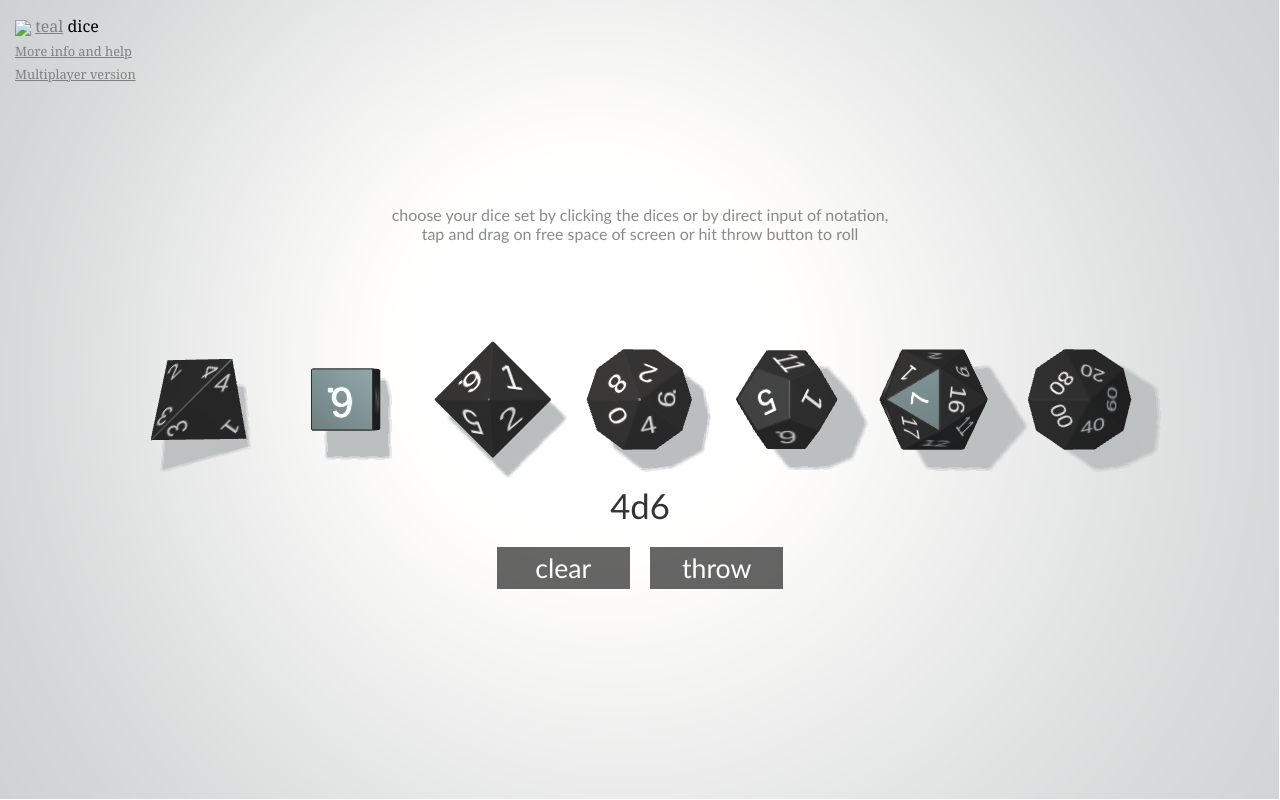
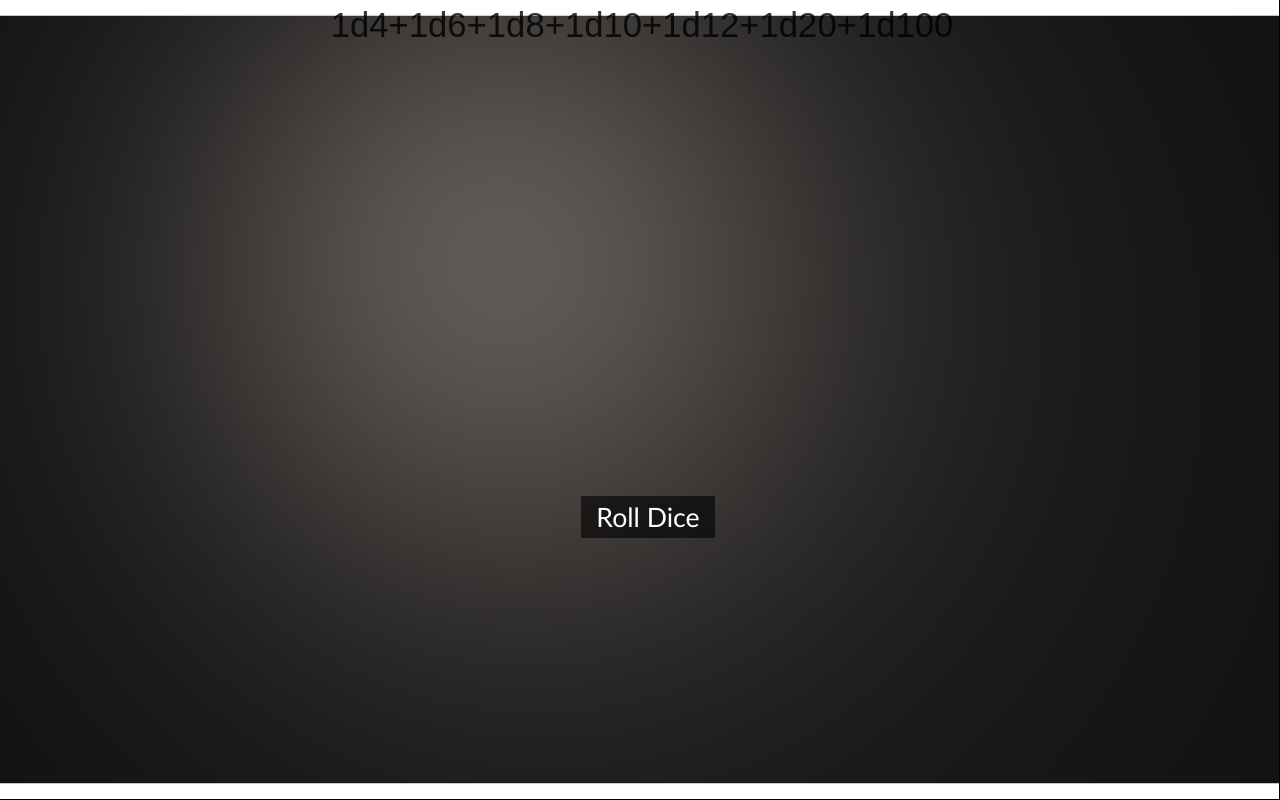
Before and after one commit to sarahRosannaBusch/dice, a plain HTML site: page dice/index.html in a window 1280 px wide. Drawn offline with Linux system fonts and the light colour scheme.

Commit message:
simplifying ui

```diff
--- a/dice/dice.css
+++ b/dice/dice.css
@@ -1,3 +1,13 @@
+#diceRoller {
+    width: 100vw;
+    height: 100vh;
+    background: black;
+    margin: 0;
+    overflow: hidden;
+}
+
+/* ****************************** */
+
 .center_field {
     position: absolute;
     text-align: center;
@@ -16,6 +26,14 @@
     background-color: rgba(0, 0, 0, 0);
 }
 
+.top_field {
+    position: absolute;
+    text-align: center;
+    top: 5px;
+    width: 100%;
+    padding: 0px;
+}
+
 .bottom_field {
     position: absolute;
     text-align: center;
@@ -28,7 +46,7 @@
     font-size: 32pt;
     word-spacing: 0.5em;
     padding: 5px 15px;
-    color: rgba(21, 26, 26, 0.6);
+    color: rgba(50, 53, 53, 0.6);
     top: 45%;
 }
 
@@ -46,6 +64,7 @@
     color: rgba(0, 0, 0, 0.8);
     background-color: rgba(255, 255, 255, 0);
     top: 60%;
+    width: 100%;
 }
 
 #sethelp {
--- a/dice/dice.js
+++ b/dice/dice.js
@@ -277,10 +277,10 @@
     };
     this.label_color = '#aaaaaa';
     this.dice_color = '#202020';
-    this.ambient_light_color = 0xf0f5fb;
+    this.ambient_light_color = 0xf0f0f0;
     this.spot_light_color = 0xefdfd5;
     this.selector_back_colors = { color: 0x404040, shininess: 0, emissive: 0x858787 };
-    this.desk_color = 0xdfdfdf;
+    this.desk_color = '#101010';
     this.use_shadows = true;
 
     this.known_types = ['d4', 'd6', 'd8', 'd10', 'd12', 'd20', 'd100'];
--- a/dice/index.html
+++ b/dice/index.html
@@ -12,49 +12,27 @@
 
 </head>
 
-<body style="margin: 0">
-    <div id="control_panel" class="control_panel">
-        <h6><img src="../favicon.ico" style="vertical-align: middle"></img> <a href="..">teal</a> dice</h6>
-        <p id="loading_text">Loading libraries, please wait a bit...</p>
-        <p id="info_text"><a href="http://www.teall.info/2014/01/online-3d-dice-roller.html">More info and help</a></p>
-        <p id="info_text"><a href="/mdice">Multiplayer version</a></p>
-    </div>
-    <div id="info_div" style="display: none">
-        <div class="center_field">
+<body onload="dice_initialize()">
+    <main id="diceRoller">
+        <div class="top_field">
+            <input type="text" id="set" value="1d4+1d6+1d8+1d10+1d12+1d20+1d100"></input>
+        </div>
+        <div id="selector_div" style="display: none">
+            <div class="center_field">
+                <button style="margin-left: 0.6em" id="throw">Roll Dice</button>
+            </div>
+        </div>
+        <div class="bottom_field">
             <span id="label"></span>
         </div>
-        <div class="center_field">
-            <div class="bottom_field">
-                <span id="labelhelp">click to continue or tap and drag again</span>
-            </div>
-        </div>
-    </div>
-    <div id="selector_div" style="display: none">
-        <div class="center_field">
-            <div id="sethelp">
-                choose your dice set by clicking the dices or by direct input of notation,<br/>
-                tap and drag on free space of screen or hit throw button to roll
-            </div>
-        </div>
-        <div class="center_field">
-            <input type="text" id="set" value="4d6"></input><br/>
-            <button id="clear">clear</button>
-            <button style="margin-left: 0.6em" id="throw">throw</button>
-        </div>
-    </div>
-    <div id="canvas"></div>
+        <div id="canvas"></div>
+    </main>
 
     <script src="../libs/three.min.js"></script>
     <script src="../libs/cannon.min.js"></script>
-    <!--script type="text/javascript" src="https://drive.google.com/uc?id=0ByGeV2TiysmOelhLSnlUQ3ZMc2M"></script>
-    <script type="text/javascript" src="https://drive.google.com/uc?id=0ByGeV2TiysmOczhfWW90OEV0dmM"></script-->
-
 
     <script type="text/javascript" src="../teal.js"></script>
     <script type="text/javascript" src="dice.js"></script>
     <script type="text/javascript" src="main.js"></script>
-    <script type="text/javascript" defer="defer">
-        dice_initialize(document.body);
-    </script>
 </body>
 </html>
--- a/dice/main.js
+++ b/dice/main.js
@@ -1,38 +1,26 @@
 "use strict";
 
-function dice_initialize(container) {
-    $t.remove($t.id('loading_text'));
-
+function dice_initialize() {
+    let container = $t.id('diceRoller');
     var canvas = $t.id('canvas');
-    canvas.style.width = window.innerWidth - 1 + 'px';
-    canvas.style.height = window.innerHeight - 1 + 'px';
+    canvas.style.width = container.offsetWidth - 1 + 'px';
+    canvas.style.height = container.offsetHeight - 1 + 'px';
     var label = $t.id('label');
-    var set = $t.id('set');
+    var set = $t.id('set'); //input field
     var selector_div = $t.id('selector_div');
-    var info_div = $t.id('info_div');
-    on_set_change();
 
     $t.dice.use_true_random = false;
 
-    function on_set_change(ev) { set.style.width = set.value.length + 3 + 'ex'; }
-    $t.bind(set, 'keyup', on_set_change);
+    //function on_set_change(ev) { set.style.width = set.value.length + 3 + 'ex'; }
+    $t.bind(set, 'keyup', function(ev) { ev.stopPropagation(); });
     $t.bind(set, 'mousedown', function(ev) { ev.stopPropagation(); });
     $t.bind(set, 'mouseup', function(ev) { ev.stopPropagation(); });
     $t.bind(set, 'focus', function(ev) { $t.set(container, { class: '' }); });
     $t.bind(set, 'blur', function(ev) { $t.set(container, { class: 'noselect' }); });
-
-    $t.bind($t.id('clear'), ['mouseup', 'touchend'], function(ev) {
-        ev.stopPropagation();
-        set.value = '0';
-        on_set_change();
-    });
-
     var params = $t.get_url_params();
 
     if (params.chromakey) {
-        $t.dice.desk_color = 0x00ff00;
-        info_div.style.display = 'none';
-        $t.id('control_panel').style.display = 'none';
+        $t.dice.desk_color = "rgba(0,0,0,0)";
     }
     if (params.shadows == 0) {
         $t.dice.use_shadows = false;
@@ -46,28 +34,51 @@ function dice_initialize(container) {
     box.animate_selector = false;
 
     $t.bind(window, 'resize', function() {
-        canvas.style.width = window.innerWidth - 1 + 'px';
-        canvas.style.height = window.innerHeight - 1 + 'px';
+        canvas.style.width = container.offsetWidth - 1 + 'px';
+        canvas.style.height = container.offsetHeight - 1 + 'px';
         box.reinit(canvas, { w: 500, h: 300 });
     });
 
+    box.bind_mouse(container, notation_getter, before_roll, after_roll);
+    box.bind_throw($t.id('throw'), notation_getter, before_roll, after_roll);
+
+    $t.bind(container, ['mouseup', 'touchend'], function(ev) {
+        ev.stopPropagation();
+        if (selector_div.style.display == 'none') {
+            if (!box.rolling) show_selector();
+            box.rolling = false;
+            return;
+        }
+        //var name = box.search_dice_by_mouse(ev);
+    });
+
+    if (params.notation) {
+        //set.value = params.notation;
+    }
+    if (params.roll) {
+        $t.raise_event($t.id('throw'), 'mouseup');
+    }
+    else {
+        show_selector();
+    }
+
     function show_selector() {
-        info_div.style.display = 'none';
         selector_div.style.display = 'inline-block';
-        box.draw_selector();
+    }
+
+    function notation_getter() {
+        let diceToRoll = set.value;
+        let result = $t.dice.parse_notation(diceToRoll);
+        console.log('notation_getter got: ' + JSON.stringify(result));
+        return result;
     }
 
     function before_roll(vectors, notation, callback) {
-        info_div.style.display = 'none';
         selector_div.style.display = 'none';
         // do here rpc call or whatever to get your own result of throw.
         // then callback with array of your result, example:
         // callback([2, 2, 2, 2]); // for 4d6 where all dice values are 2.
         callback();
-    }
-
-    function notation_getter() {
-        return $t.dice.parse_notation(set.value);
     }
 
     function after_roll(notation, result) {
@@ -80,35 +91,6 @@ function dice_initialize(container) {
         if (result.length > 1) res += ' = ' +
                 (result.reduce(function(s, a) { return s + a; }) + notation.constant);
         label.innerHTML = res;
-        info_div.style.display = 'inline-block';
-    }
-
-    box.bind_mouse(container, notation_getter, before_roll, after_roll);
-    box.bind_throw($t.id('throw'), notation_getter, before_roll, after_roll);
-
-    $t.bind(container, ['mouseup', 'touchend'], function(ev) {
-        ev.stopPropagation();
-        if (selector_div.style.display == 'none') {
-            if (!box.rolling) show_selector();
-            box.rolling = false;
-            return;
-        }
-        var name = box.search_dice_by_mouse(ev);
-        if (name != undefined) {
-            var notation = $t.dice.parse_notation(set.value);
-            notation.set.push(name);
-            set.value = $t.dice.stringify_notation(notation);
-            on_set_change();
-        }
-    });
-
-    if (params.notation) {
-        set.value = params.notation;
-    }
-    if (params.roll) {
-        $t.raise_event($t.id('throw'), 'mouseup');
-    }
-    else {
-        show_selector();
+        console.log('result: ' + res);
     }
 }
--- a/main.css
+++ b/main.css
@@ -28,6 +28,8 @@ em {
 
 body {
     font-family: Georgia;
+    margin: 0;
+    overflow: hidden;
 }
 
 h6 {
@@ -41,10 +43,3 @@ p {
     margin-top: 5px;
     margin-bottom: 0px;
 }
-
-.control_panel {
-    padding: 15px;
-    padding-bottom: 0px;
-    position: absolute;
-    z-index: 10;
-}
```
